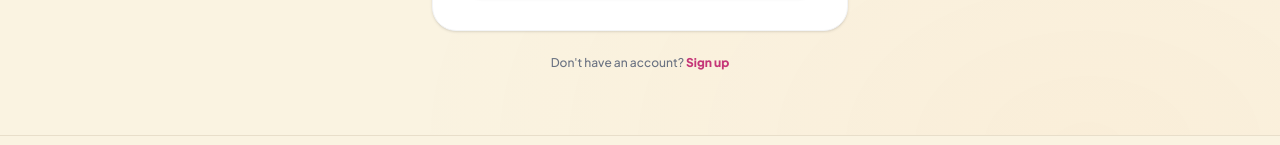
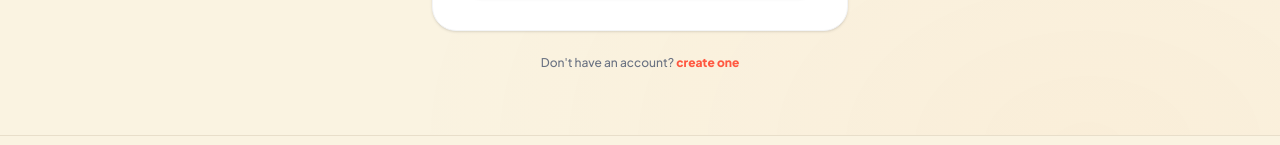
Before and after one commit to atomnoid/trackilio, a Next.js app: page /auth/login in a window 1280 px wide. Shown: the part 575-720 px from the top of the page. Built offline with nearby package versions, Linux system fonts and the light colour scheme; no server answers.

Commit message:
feat: implement authentication login page with validation messaging and redirects

```diff
--- a/src/app/auth/login/page.tsx
+++ b/src/app/auth/login/page.tsx
@@ -53,8 +53,8 @@ export default async function LoginPage({ searchParams }: LoginPageProps) {
 
       <p className="text-center text-xs text-gray-500 font-medium">
         Don&apos;t have an account?{' '}
-        <Link href="/auth/signup" className="font-extrabold text-[#C53678] hover:text-[#FF5841] transition-colors">
-          Sign up
+        <Link href="/auth/signup" className="font-extrabold text-[#FF5841] hover:text-[#E84430] transition-colors">
+          create one
         </Link>
       </p>
     </div>
```
